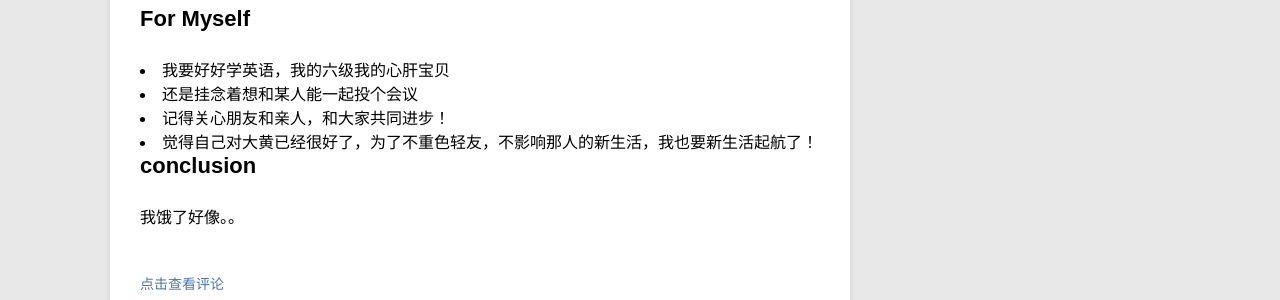
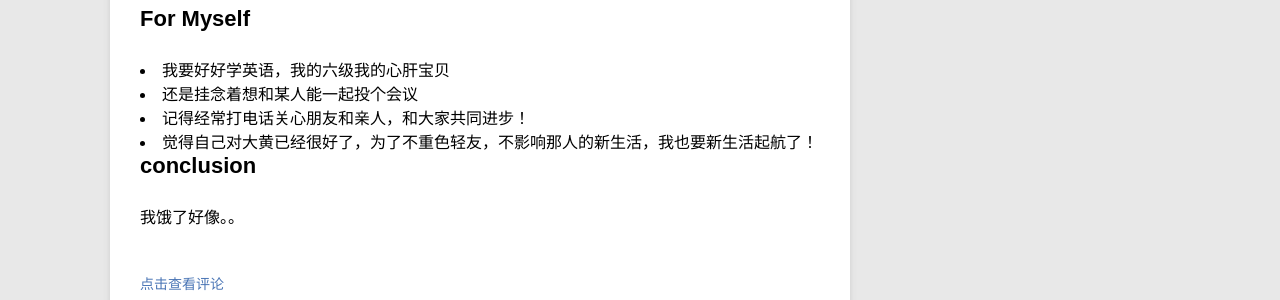
Before and after one commit to lingling1989r/lingling1989r.github.io, a Jekyll site: the page built from _posts/blog/2013-10-21-AliceFirstTry.md, in a window 1280 px wide. Shown: the part 872-1172 px from the top of the page. Built offline with Jekyll 4.4.1, drawn with Linux system fonts in a browser that asks for light colours; Markdown is read by kramdown in place of the engine named in the settings; grey boxes are pictures that could not be loaded.

Commit message:
formate
formate modify

```diff
--- a/_posts/blog/2013-10-21-AliceFirstTry.md
+++ b/_posts/blog/2013-10-21-AliceFirstTry.md
@@ -39,7 +39,7 @@ category: blog
 还是挂念着想和某人能一起投个会议
 </li>
 <li>
-记得关心朋友和亲人，和大家共同进步！
+记得经常打电话关心朋友和亲人，和大家共同进步！
 </li>
 <li>
 觉得自己对大黄已经很好了，为了不重色轻友，不影响那人的新生活，我也要新生活起航了！
```
